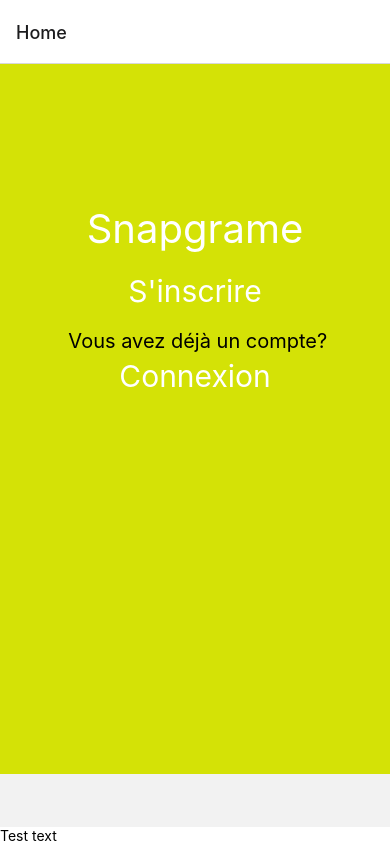
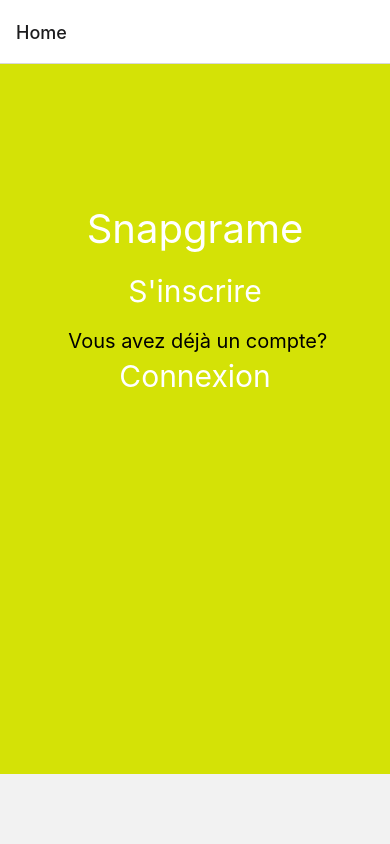
Before and after one commit to sajjad-jafari97/my_snapchat, a React Native app: screen / in a window 390 px wide. Built offline with nearby package versions, Linux system fonts and the light colour scheme.

Commit message:
chg - renamed screens

```diff
--- a/App.js
+++ b/App.js
@@ -8,7 +8,6 @@ import { ScreenConnexion } from './screens/Connexion.js';
 import { ScreenUser } from './screens/User.js';
 import { ScreenHome } from './screens/Home.js';
 
-console.log(createStackNavigator);
 const Stack = createStackNavigator(); // Stack contains Screen & Navigator properties
 
 export default function App() {
@@ -18,12 +17,11 @@ export default function App() {
 
       <Stack.Navigator initialRouteName='Home' >
 
-      <Stack.Screen name="Inscription" component={ScreenInscription} />
-      <Stack.Screen name="Home" component={ScreenHome} />
-      <Stack.Screen name="Connexion" component={ScreenConnexion} />
-      <Stack.Screen name="User" component={ScreenUser} />
+        <Stack.Screen name="Inscription" component={ScreenInscription} />
+        <Stack.Screen name="Home" component={ScreenHome} />
+        <Stack.Screen name="Connexion" component={ScreenConnexion} />
+        <Stack.Screen name="User" component={ScreenUser} />
       </Stack.Navigator>
-      <Text>Test text</Text>
     </NavigationContainer>
   );
 }
```
Also changed, not shown: screens/Connexion.js (renamed from screens/connexion.js), screens/Inscription.js (renamed from screens/inscription.js), 1 other file (tests, documents, lock files or other folders).
